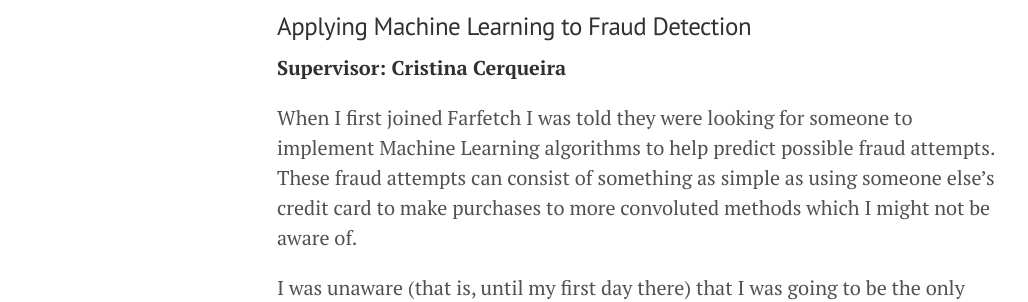
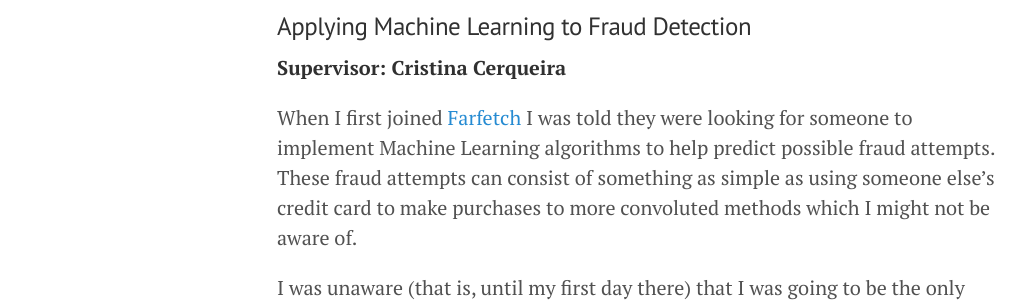
Before and after one commit to migueltorrescosta/migueltorrescosta.github.io, a Jekyll site: the page built from _posts/2014-07-23-Farfetch.md, in a window 1280 px wide. Shown: the part 231-533 px from the top of the page, without its empty margins (3-1031 px from the left). Built offline with Jekyll 4.4.1, drawn with Linux system fonts in a browser that asks for light colours; nearby versions of some CDN libraries; part of the change alters nothing that is shown.

```diff
--- a/_posts/2014-07-23-Farfetch.md
+++ b/_posts/2014-07-23-Farfetch.md
@@ -9,7 +9,7 @@ comments: true
 
 <strong>Supervisor: Cristina Cerqueira</strong>
 
-When I first joined Farfetch I was told they were looking for someone to implement Machine Learning algorithms to help predict possible fraud attempts. These fraud attempts can consist of something as simple as using someone else's credit card to make purchases to more convoluted methods which I might not be aware of.
+When I first joined [Farfetch](https://www.farfetch.com) I was told they were looking for someone to implement Machine Learning algorithms to help predict possible fraud attempts. These fraud attempts can consist of something as simple as using someone else's credit card to make purchases to more convoluted methods which I might not be aware of.
 
 I was unaware (that is, until my first day there) that I was going to be the only one (at the time) working on it. Hence I dived into learning more about SQL and the [Pandas](http://pandas.pydata.org/) module in Python (both of which I was working with for the first time) and into Machine Learning algorithms. I used [Microsoft's Azure Machine Learning Studio](https://studio.azureml.net/) for a quick testing of different Machine Learning algorithms, and I repeated the same in R to double-check the accuracy of different algorithms. Both agreed that Random Forests was the most efficient method.
 
```
